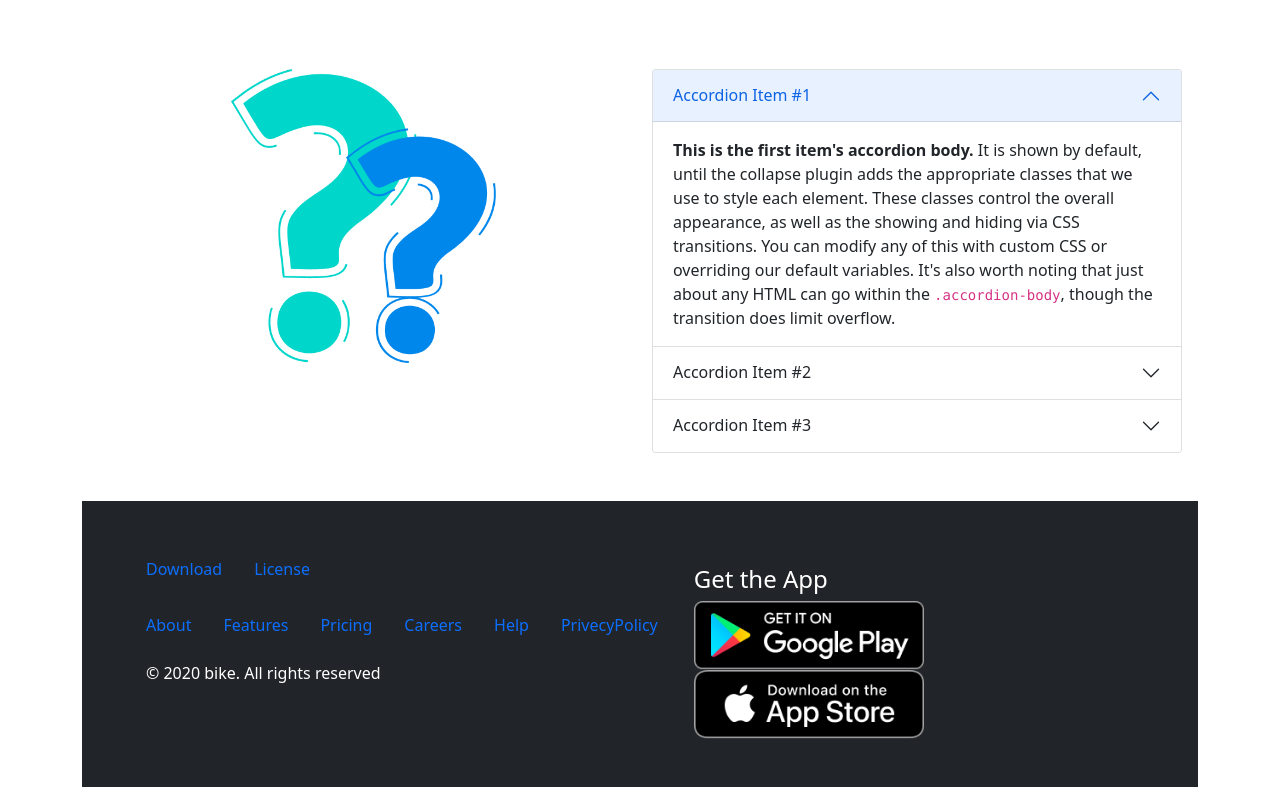
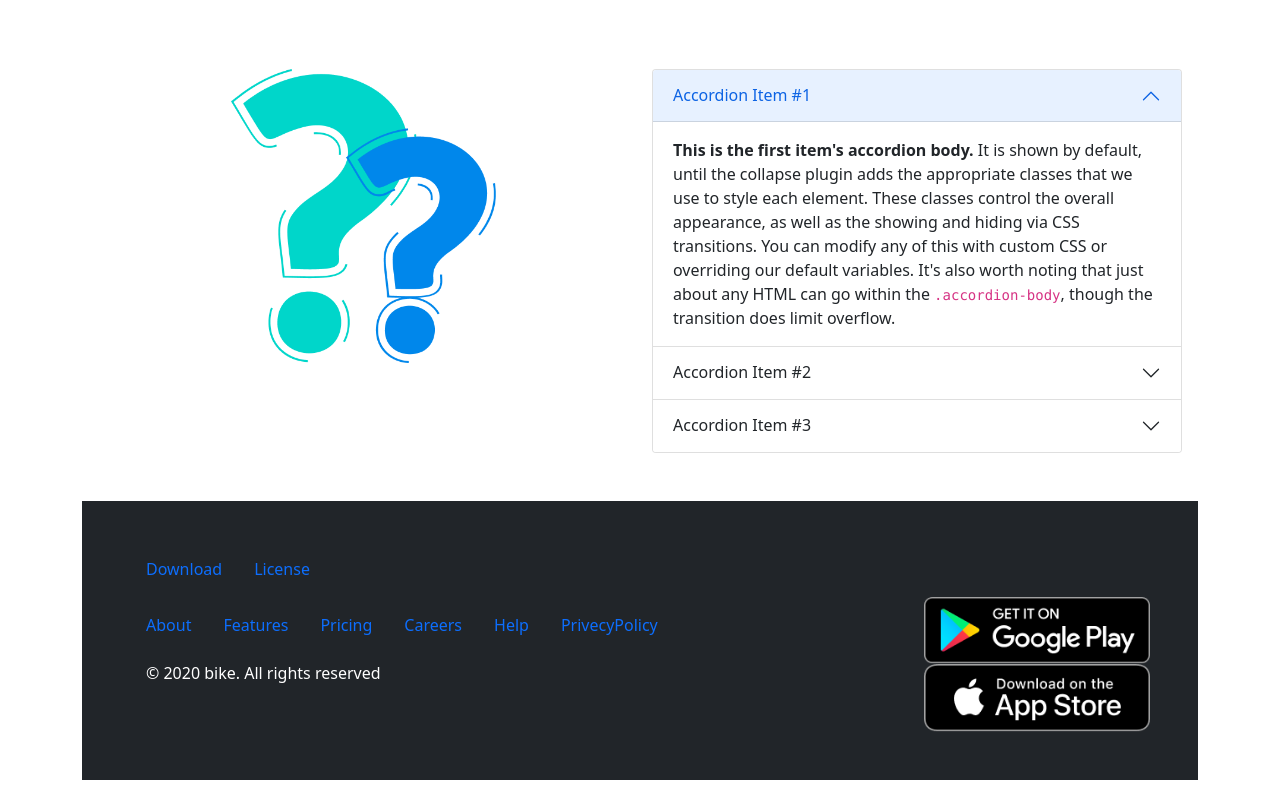
Before and after one commit to sayma-akther/bikerz-zone, a plain HTML site: page index.html in a window 1280 px wide. Shown: the part 2525-3312 px from the top of the page. Drawn offline with Linux system fonts and the light colour scheme.

Commit message:
add footer margin

```diff
--- a/index.html
+++ b/index.html
@@ -220,10 +220,10 @@
      </div>
 
 
-      <div class="col g-3">
-        <h4 class="">Get the App</h4>
-        <img class="w-50 ml-5" src="images/android.png" alt=""><br>
-        <img class="w-50 ml-5" src="images/ios.png" alt="">
+      <div class="col mt-5">
+
+        <img class="w-50 d-block ms-auto" src="images/android.png" alt="">
+        <img class="w-50 d-block ms-auto" src="images/ios.png" alt="">
       </div>
     </div>
   </footer>
```
